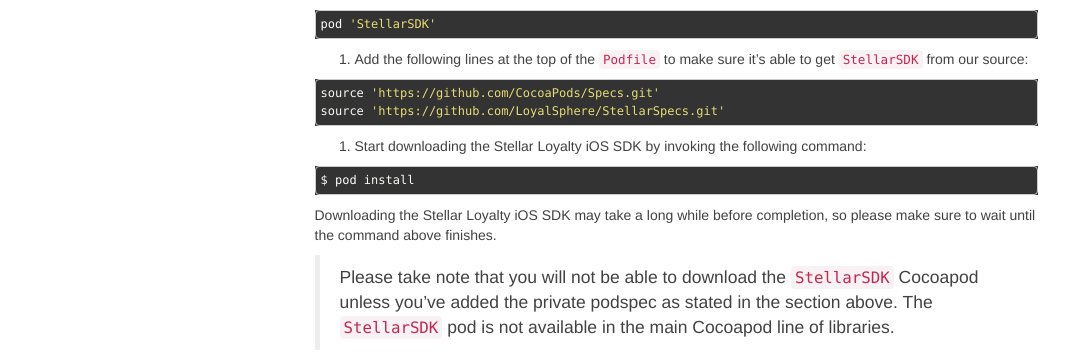
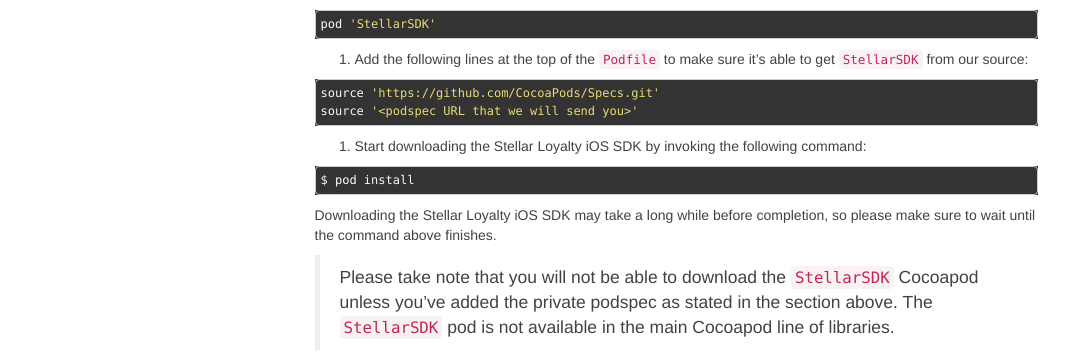
Before and after one commit to jofell/stellar-dev, a Jekyll site: the page built from _ios_sdk/pages/00_getting_started.md, in a window 1280 px wide. Shown: the part 988-1340 px from the top of the page, without its empty margins (58-1127 px from the left). Built offline with Jekyll 4.4.1, drawn with Linux system fonts in a browser that asks for light colours; nearby versions of some CDN libraries; Markdown is read by kramdown in place of the engine named in the settings; some of the changed lines change nothing that is shown.

Commit message:
Correctinbg the URL at the Podfile source

```diff
--- a/_ios_sdk/pages/00_getting_started.md
+++ b/_ios_sdk/pages/00_getting_started.md
@@ -47,7 +47,7 @@
 {% endhighlight %}
 5. Add the following lines at the top of the `Podfile` to make sure it's able to get `StellarSDK` from our source:{% highlight bash %}
 source 'https://github.com/CocoaPods/Specs.git'
-source 'https://github.com/LoyalSphere/StellarSpecs.git'
+source '<podspec URL that we will send you>'
 {% endhighlight %}
 6. Start downloading the Stellar Loyalty iOS SDK by invoking the following command: {% highlight bash %}
 $ pod install
```
